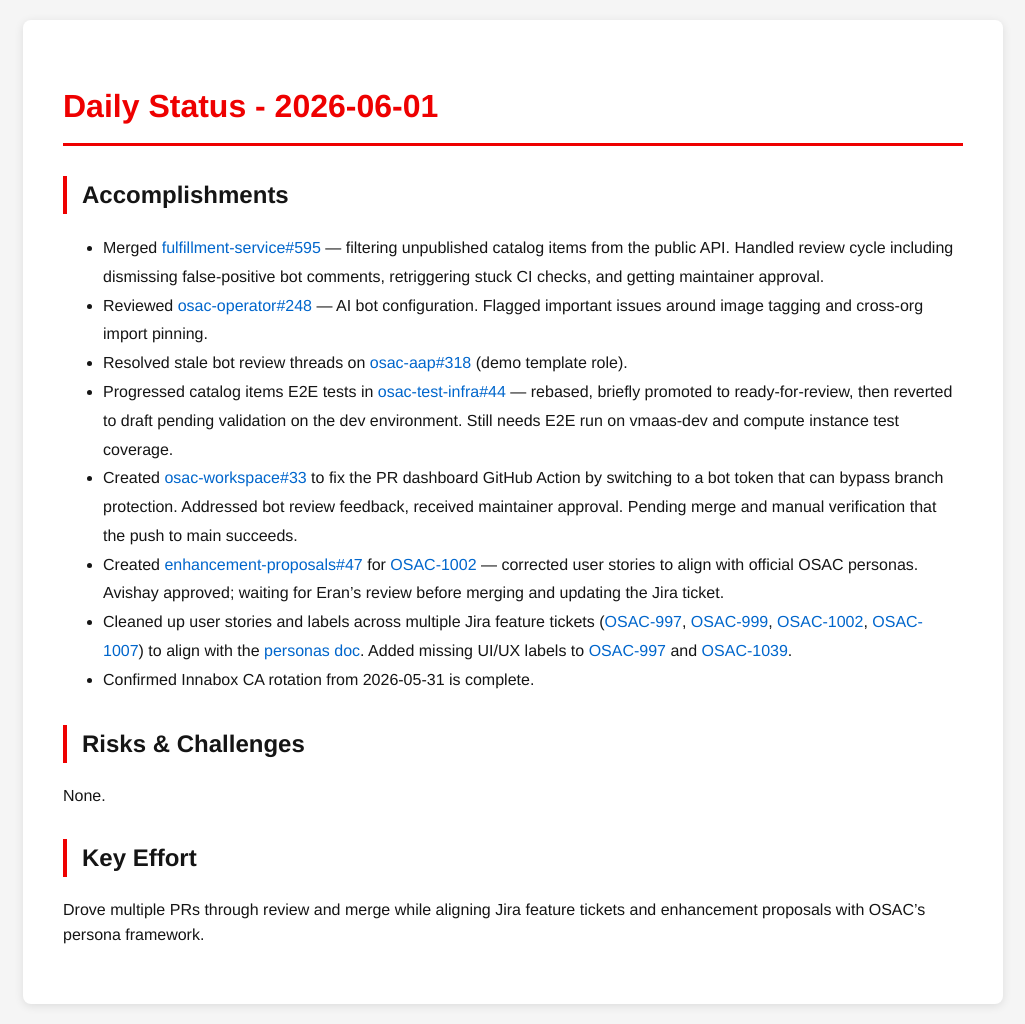
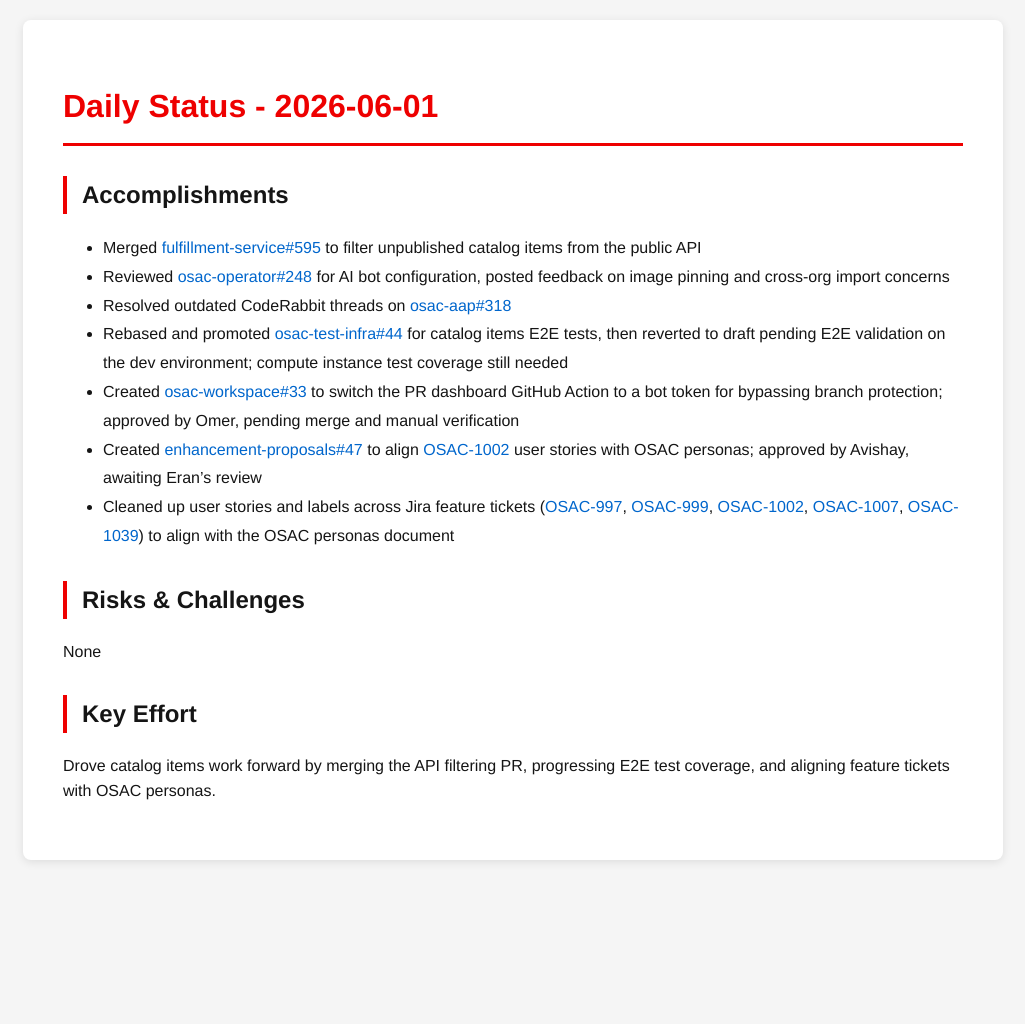
Before and after one commit to tzvatot/daily-status, a Jekyll site: the page built from 2026-06-01.md, in a window 1280 px wide. Shown: the whole page, without its empty margins (127-1152 px from the left). Built offline with Jekyll 4.4.1, drawn with Linux system fonts in a browser that asks for light colours; after the commit the page ends 900 px from its top, so only the background shows below that.

Commit message:
Daily status update - 2026-06-01

```diff
--- a/2026-06-01.md
+++ b/2026-06-01.md
@@ -7,17 +7,16 @@
 # Daily Status - 2026-06-01
 
 ## Accomplishments
-- Merged [fulfillment-service#595](https://github.com/osac-project/fulfillment-service/pull/595) — filtering unpublished catalog items from the public API. Handled review cycle including dismissing false-positive bot comments, retriggering stuck CI checks, and getting maintainer approval.
-- Reviewed [osac-operator#248](https://github.com/osac-project/osac-operator/pull/248) — AI bot configuration. Flagged important issues around image tagging and cross-org import pinning.
-- Resolved stale bot review threads on [osac-aap#318](https://github.com/osac-project/osac-aap/pull/318) (demo template role).
-- Progressed catalog items E2E tests in [osac-test-infra#44](https://github.com/osac-project/osac-test-infra/pull/44) — rebased, briefly promoted to ready-for-review, then reverted to draft pending validation on the dev environment. Still needs E2E run on vmaas-dev and compute instance test coverage.
-- Created [osac-workspace#33](https://github.com/osac-project/osac-workspace/pull/33) to fix the PR dashboard GitHub Action by switching to a bot token that can bypass branch protection. Addressed bot review feedback, received maintainer approval. Pending merge and manual verification that the push to main succeeds.
-- Created [enhancement-proposals#47](https://github.com/osac-project/enhancement-proposals/pull/47) for [OSAC-1002](https://redhat.atlassian.net/browse/OSAC-1002) — corrected user stories to align with official OSAC personas. Avishay approved; waiting for Eran's review before merging and updating the Jira ticket.
-- Cleaned up user stories and labels across multiple Jira feature tickets ([OSAC-997](https://redhat.atlassian.net/browse/OSAC-997), [OSAC-999](https://redhat.atlassian.net/browse/OSAC-999), [OSAC-1002](https://redhat.atlassian.net/browse/OSAC-1002), [OSAC-1007](https://redhat.atlassian.net/browse/OSAC-1007)) to align with the [personas doc](https://github.com/osac-project/docs/blob/main/personas.md). Added missing UI/UX labels to [OSAC-997](https://redhat.atlassian.net/browse/OSAC-997) and [OSAC-1039](https://redhat.atlassian.net/browse/OSAC-1039).
-- Confirmed Innabox CA rotation from 2026-05-31 is complete.
+- Merged [fulfillment-service#595](https://github.com/osac-project/fulfillment-service/pull/595) to filter unpublished catalog items from the public API
+- Reviewed [osac-operator#248](https://github.com/osac-project/osac-operator/pull/248) for AI bot configuration, posted feedback on image pinning and cross-org import concerns
+- Resolved outdated CodeRabbit threads on [osac-aap#318](https://github.com/osac-project/osac-aap/pull/318)
+- Rebased and promoted [osac-test-infra#44](https://github.com/osac-project/osac-test-infra/pull/44) for catalog items E2E tests, then reverted to draft pending E2E validation on the dev environment; compute instance test coverage still needed
+- Created [osac-workspace#33](https://github.com/osac-project/osac-workspace/pull/33) to switch the PR dashboard GitHub Action to a bot token for bypassing branch protection; approved by Omer, pending merge and manual verification
+- Created [enhancement-proposals#47](https://github.com/osac-project/enhancement-proposals/pull/47) to align [OSAC-1002](https://redhat.atlassian.net/browse/OSAC-1002) user stories with OSAC personas; approved by Avishay, awaiting Eran's review
+- Cleaned up user stories and labels across Jira feature tickets ([OSAC-997](https://redhat.atlassian.net/browse/OSAC-997), [OSAC-999](https://redhat.atlassian.net/browse/OSAC-999), [OSAC-1002](https://redhat.atlassian.net/browse/OSAC-1002), [OSAC-1007](https://redhat.atlassian.net/browse/OSAC-1007), [OSAC-1039](https://redhat.atlassian.net/browse/OSAC-1039)) to align with the OSAC personas document
 
 ## Risks & Challenges
-None.
+None
 
 ## Key Effort
-Drove multiple PRs through review and merge while aligning Jira feature tickets and enhancement proposals with OSAC's persona framework.
+Drove catalog items work forward by merging the API filtering PR, progressing E2E test coverage, and aligning feature tickets with OSAC personas.
```
